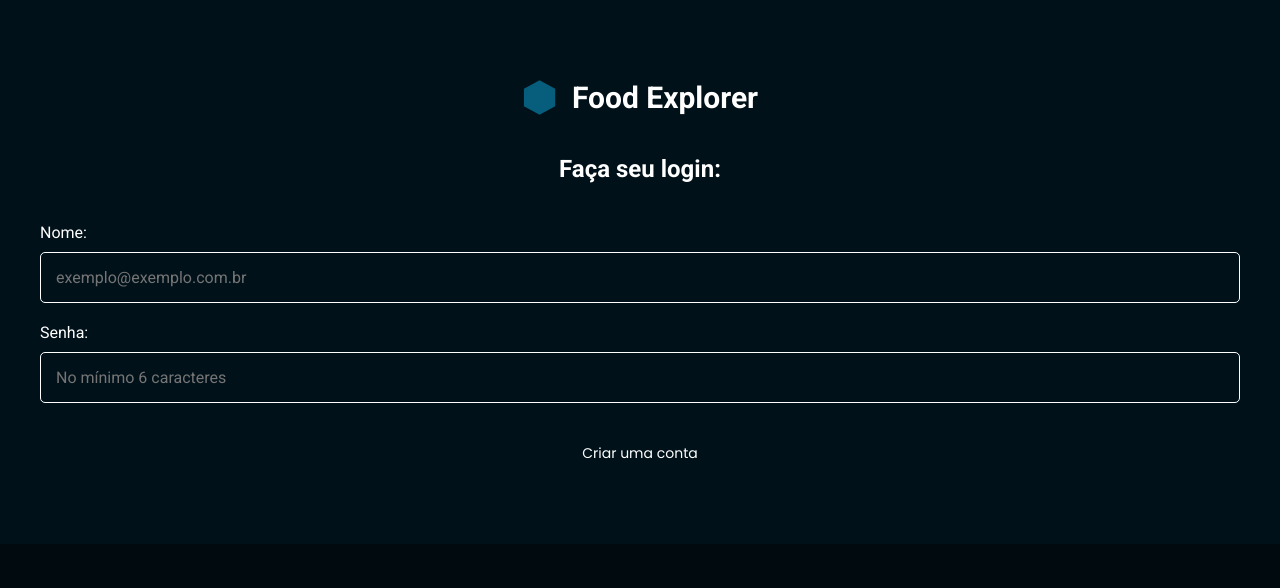
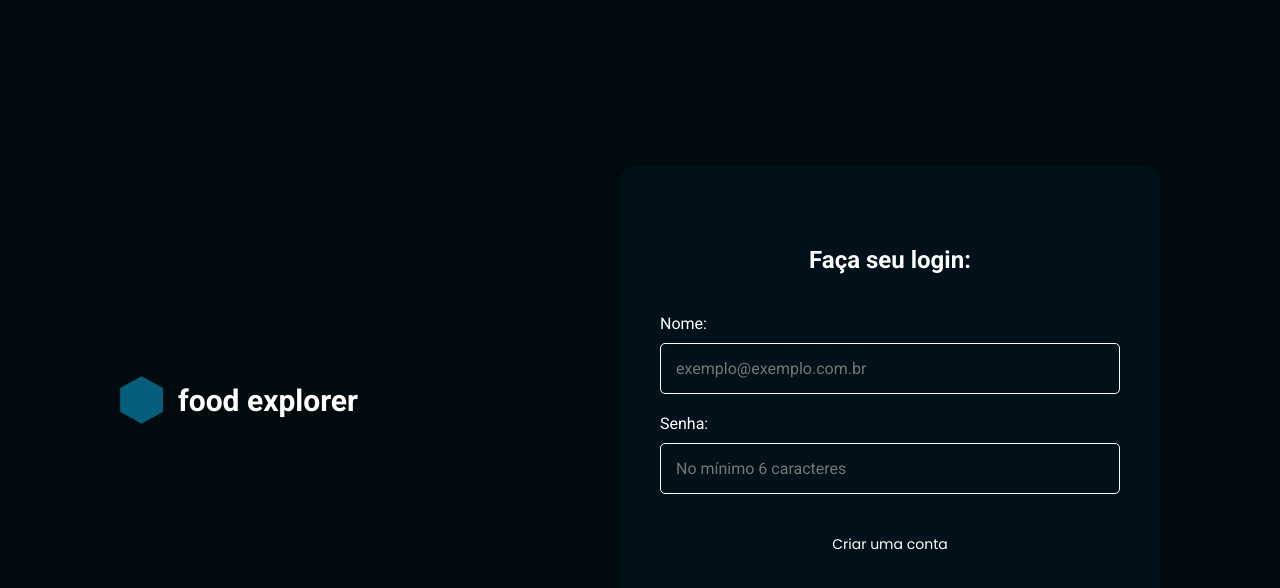
Before and after one commit to MatheusTorresDev97/web-food_exploxer, a React (Vite) app: page / in a window 1280 px wide. Shown: the top 588 px of the page. Built offline with nearby package versions, Linux system fonts and the light colour scheme.

Commit message:
feat/ create responsivity of the SingIn

```diff
--- a/src/pages/SignIn/index.jsx
+++ b/src/pages/SignIn/index.jsx
@@ -1,4 +1,4 @@
-import { Container, Form } from "./styles";
+import { Container, Form, Brand } from "./styles";
 import Input from "../../components/Input";
 import ButtonText from "../../components/ButtonText";
 import Logo from "../../assets/logo.svg";
@@ -6,10 +6,13 @@ import Logo from "../../assets/logo.svg";
 const SignIn = () => {
   return (
     <Container>
+      <Brand>
+        <img src={Logo} alt=" Logo do food explorer" />
+        <h1>food explorer</h1>
+      </Brand>
       <Form>
         <div className="top">
           <img src={Logo} alt=" Logo do food explorer" />
-          <h1>Food Explorer</h1>
         </div>
         <h2>Faça seu login:</h2>
         <Input title="Nome:" type="text" placeholder="exemplo@exemplo.com.br" />
@@ -18,7 +21,7 @@ const SignIn = () => {
           type="password"
           placeholder="No mínimo 6 caracteres"
         />
-        <ButtonText  title="Criar uma conta" />
+        <ButtonText title="Criar uma conta" />
       </Form>
     </Container>
   );
--- a/src/pages/SignIn/styles.js
+++ b/src/pages/SignIn/styles.js
@@ -1,24 +1,61 @@
 import styled from "styled-components";
 
 export const Container = styled.div`
-  min-width: 100vw;
-  min-height: 100vh;
+  width: 100%;
+  margin: auto;
+  max-width: 1120px;
+
+  display: flex;
+
+  @media (min-width: 900px) {
+    min-height: 100vh;
+    display: flex;
+    align-items: center;
+  }
+
+  h1 {
+    font-size: 3rem;
+    font-family: "Roboto", sans-serif;
+  }
+`;
+
+export const Brand = styled.div`
+  display: none;
+  margin-left: 40px;
+@media (min-width: 900px) {
+  display: flex;
+  justify-content: center;
+  align-items: center;
+  gap: 15px;
+}
 `;
 
 export const Form = styled.form`
      width: 100%;
+     max-width: 540px;
+    min-height: 100vh;
+    margin: auto;
      padding: 80px 40px;
     text-align: center;
     background-color: ${({ theme }) => theme.COLORS.BLUE_700};
 
-    @media (max-width: 700px) {
-    min-height: 100vh;
+    @media (min-width: 540px) {
+    min-height: initial;
+    border-radius: 15px;
+    margin: 40px auto;
+  }
+  @media (min-width: 900px) {
+    margin-right: 40px;
   }
 
     > .top {
     display: flex;
     justify-content: center;
     gap: 15px;
+    margin-bottom: 40px;
+    @media (min-width: 900px) {
+      display: none;
+    }
   }
 
     img {
@@ -30,7 +67,7 @@ export const Form = styled.form`
     font-family: "Roboto", sans-serif;
   }
      h2 {
-    margin: 40px auto;
+      margin-bottom: 40px;
   }
 
   > *:last-child {
```
